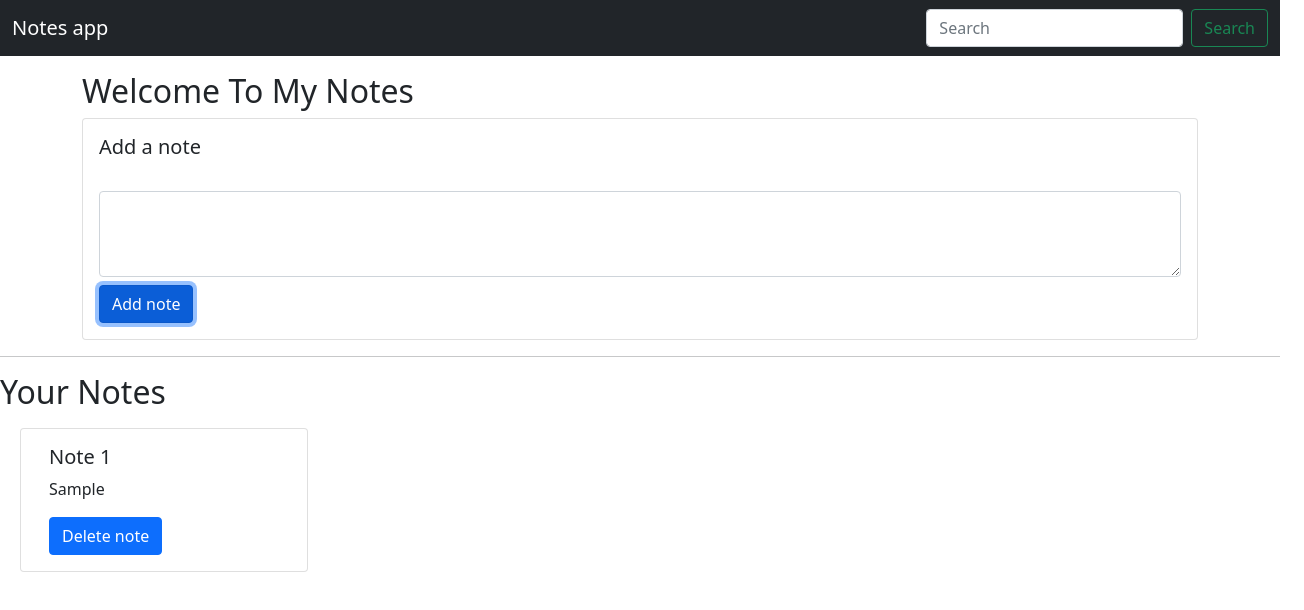
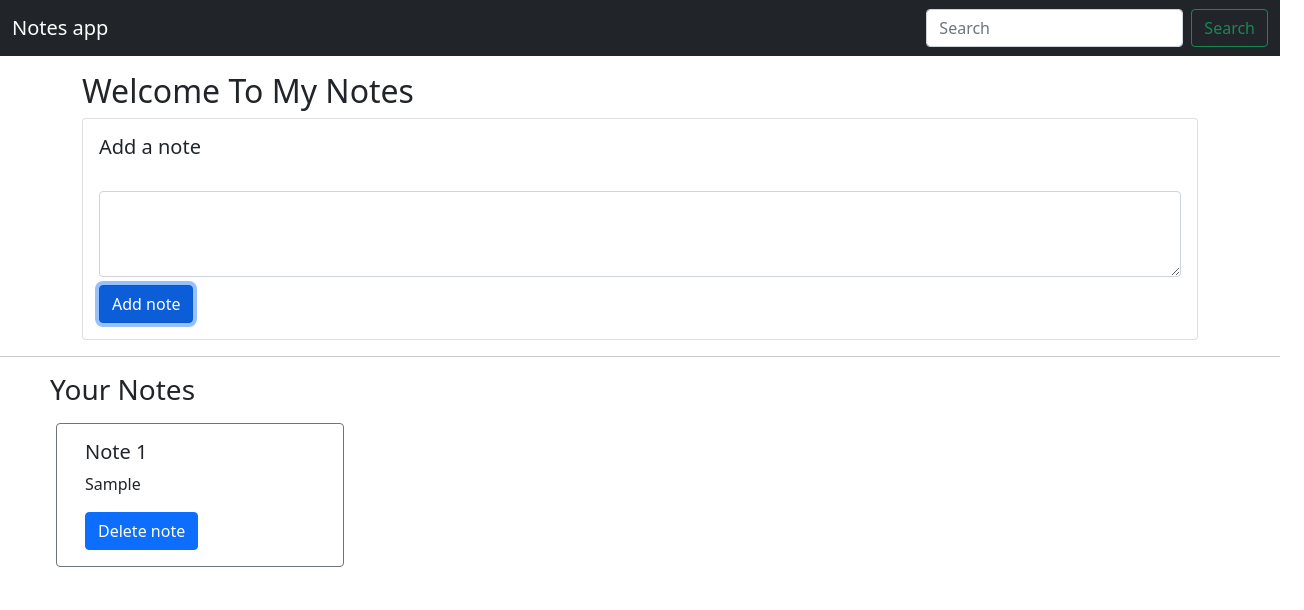
Before and after one commit to ayush1614/Notes-app, a plain HTML site: page index.html in a window 1280 px wide. Both pictures are taken after typing "Sample" into the empty fields and a click on the button "Add note". Shown: the whole page, 1304 px wide, since content can reach past the window. Drawn offline with nearby package versions, Linux system fonts and the light colour scheme.

Commit message:
add some minor fixes and css

```diff
--- a/index.html
+++ b/index.html
@@ -28,7 +28,8 @@
                     </li> -->
                 </ul>
                 <form class="d-flex">
-                    <input class="form-control me-2" id="searchText" type="search" placeholder="Search" aria-label="Search">
+                    <input class="form-control me-2" id="searchText" type="search" placeholder="Search"
+                        aria-label="Search">
                     <button class="btn btn-outline-success" type="submit">Search</button>
                 </form>
             </div>
@@ -51,9 +52,10 @@
     </div>
     <hr>
 
-    <!-- inserts -->
-    <h2>Your Notes </h2>
-    <div id="notes" class="row container-fluid"></div>
+    <!-- inserts the cards here using javascript -->
+    <h3 style="margin-left: 50px;">Your Notes </h3>
+    <div id="notes" class="row container-fluid mx-4"></div>
+
 
     <!-- inserts the javascript for notes   -->
     <script src="https://cdn.jsdelivr.net/npm/bootstrap@5.1.1/dist/js/bootstrap.bundle.min.js"
--- a/script.js
+++ b/script.js
@@ -33,7 +33,7 @@ function showNotes(e) {
     let html = "";
     notesObj.forEach(function (element, index) {
         html += `
-        <div class="noteCard my-2 mx-2 card" style="width: 18rem;">
+        <div class="noteCard my-2 mx-2 card  border border-secondary rounded-bottom mb-3" style="width: 18rem;">
             <div class="card-body">
                 <h5 class="card-title">Note ${index + 1}</h5>
                 <p class="card-text">${element}</p>
```
